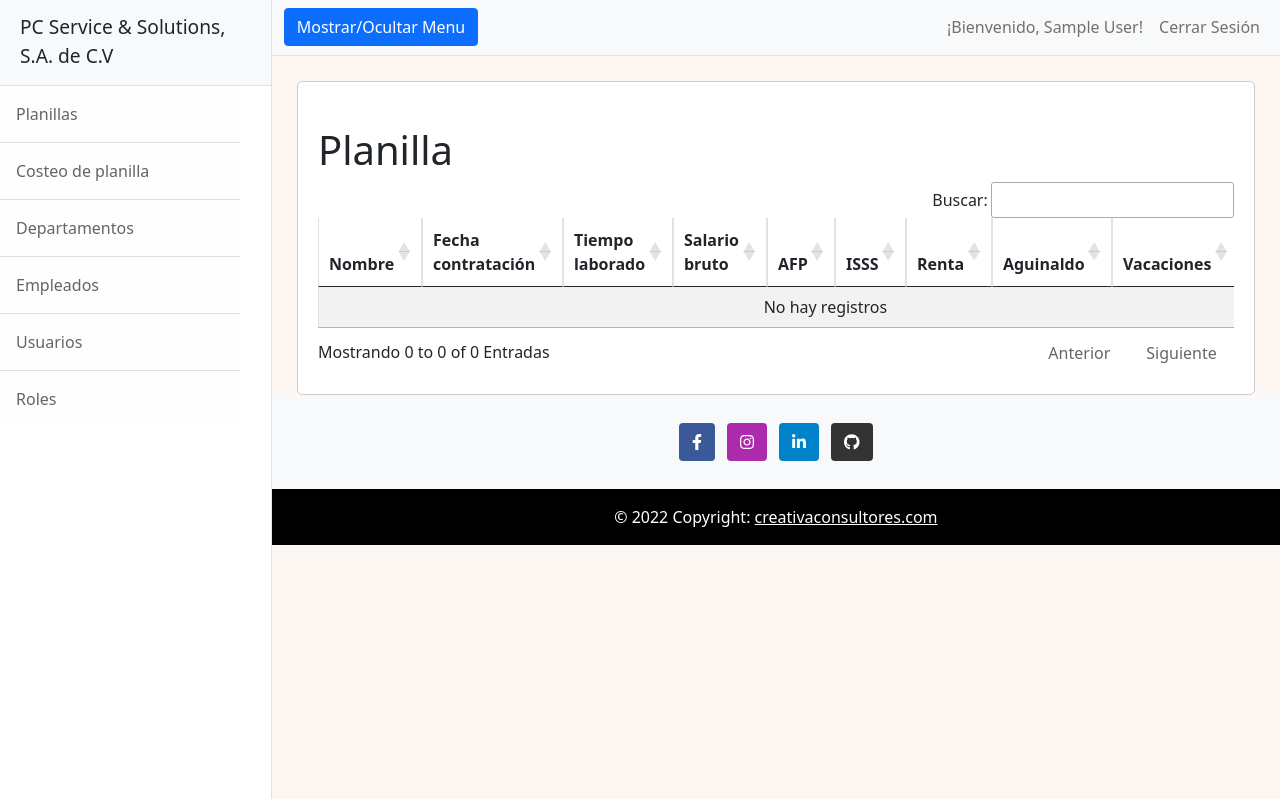
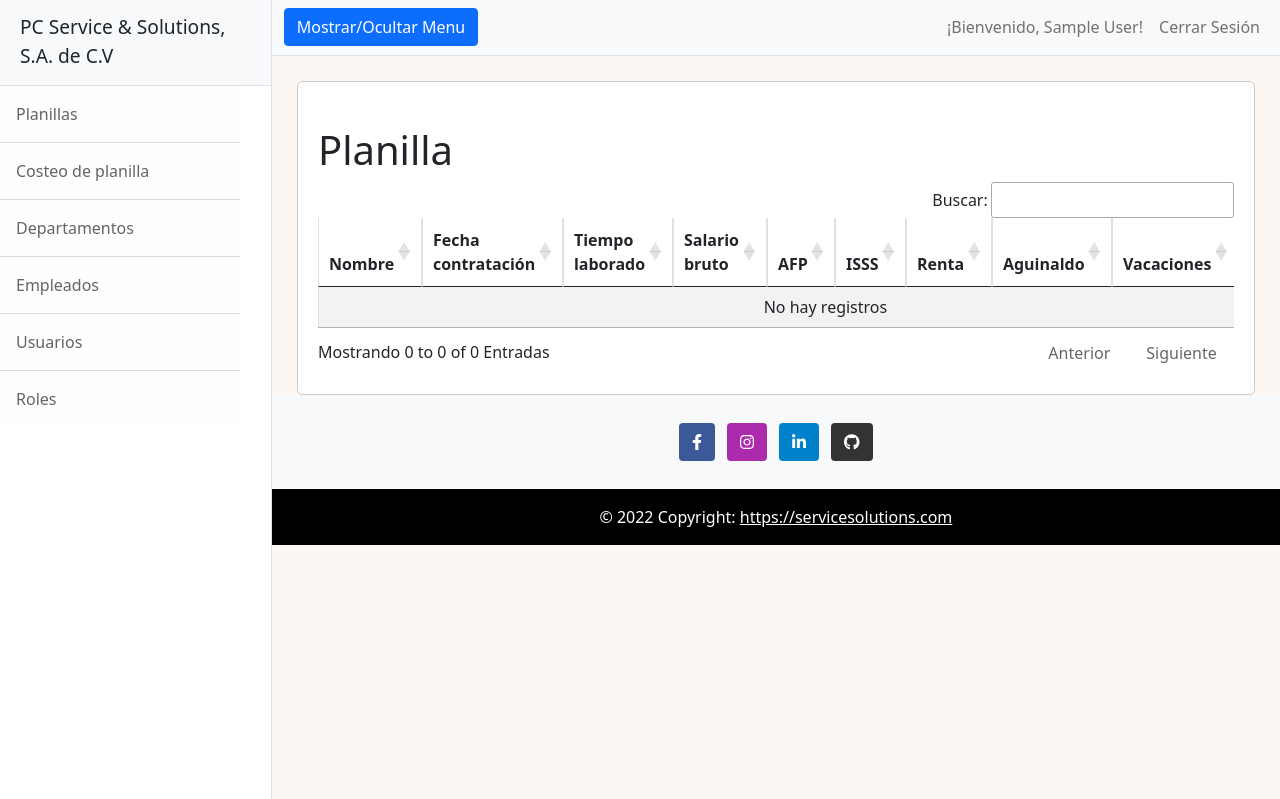
Before and after one commit to heinrichsv/anf_pro, a PHP site: page /view/planilla/index.php in a window 1280 px wide. Shown: the part 101-900 px from the top of the page. Run offline with PHP 8.4, Linux system fonts and the light colour scheme; the visitor is signed in with stand-in values (Sample User, id 1); data that the repository does not hold is empty; some libraries are stand-ins or nearby versions.

Commit message:
Arregla footer

```diff
--- a/view/master/footer.php
+++ b/view/master/footer.php
@@ -9,7 +9,7 @@
                     <a
                         class="btn text-white btn-floating m-1"
                         style="background-color: #3b5998;"
-                        href="https://www.facebook.com/CreativaConsultoresSA"
+                        href="https://www.facebook.com/"
                         role="button"
                         ><i class="fab fa-facebook-f"></i
                     ></a>
@@ -36,7 +36,7 @@
                     <a
                         class="btn text-white btn-floating m-1"
                         style="background-color: #ac2bac;"
-                        href="https://www.instagram.com/creativaconsultoressa/"
+                        href="https://www.instagram.com/"
                         role="button"
                         ><i class="fab fa-instagram"></i
                     ></a>
@@ -45,7 +45,7 @@
                     <a
                         class="btn text-white btn-floating m-1"
                         style="background-color: #0082ca;"
-                        href="https://www.linkedin.com/company/creativa-consultores-s-a-/mycompany/"
+                        href="https://www.linkedin.com/company/"
                         role="button"
                         ><i class="fab fa-linkedin-in"></i
                     ></a>
@@ -53,7 +53,7 @@
                     <a
                         class="btn text-white btn-floating m-1"
                         style="background-color: #333333;"
-                        href="https://github.com/gd19016/rrhh.creativa"
+                        href="https://github.com/"
                         role="button"
                         ><i class="fab fa-github"></i
                     ></a>
@@ -65,7 +65,7 @@
                 <!-- Copyright -->
                 <div class="text-center p-3" style="background-color: black;">
                     © 2022 Copyright:
-                    <a class="text-white" href="https://creativaconsultores.com/">creativaconsultores.com</a>
+                    <a class="text-white" href="https://servicesolutions.com/">https://servicesolutions.com</a>
                 </div>
             <!-- Copyright -->
             </footer>
```
